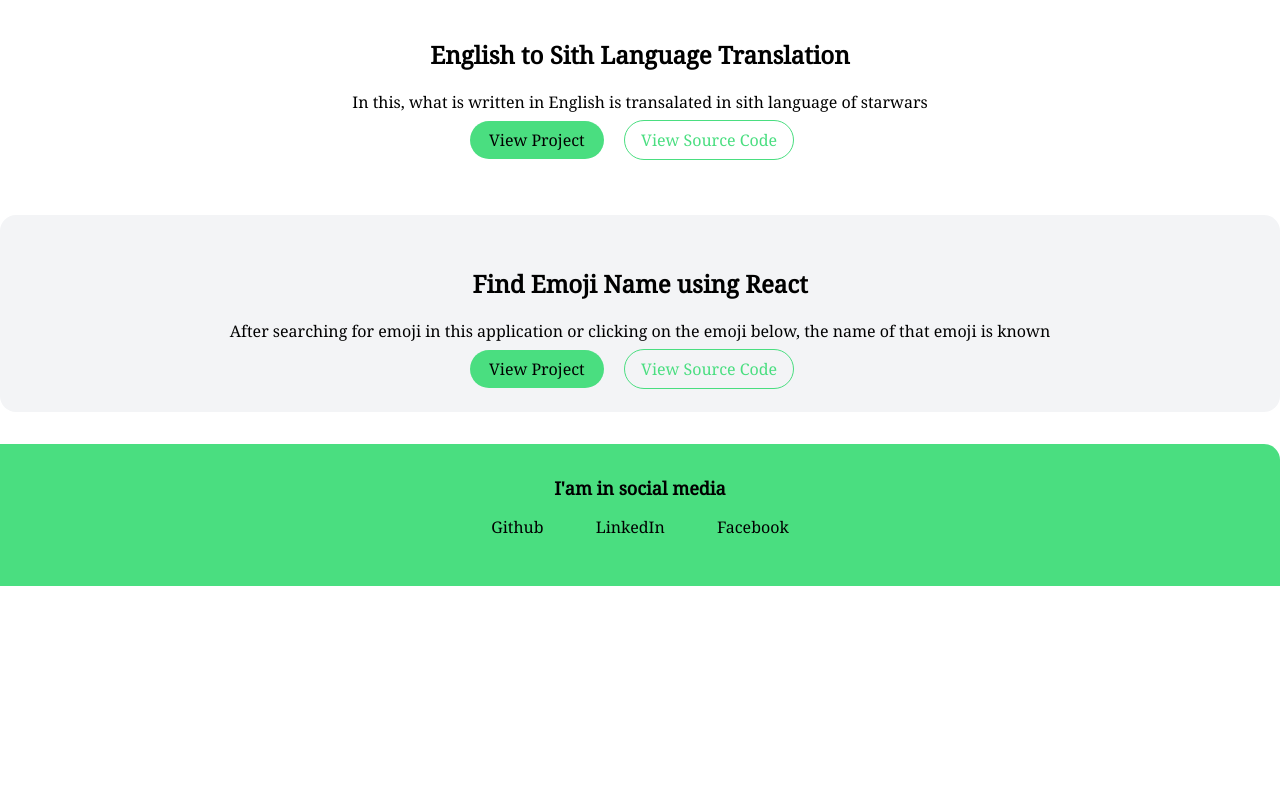
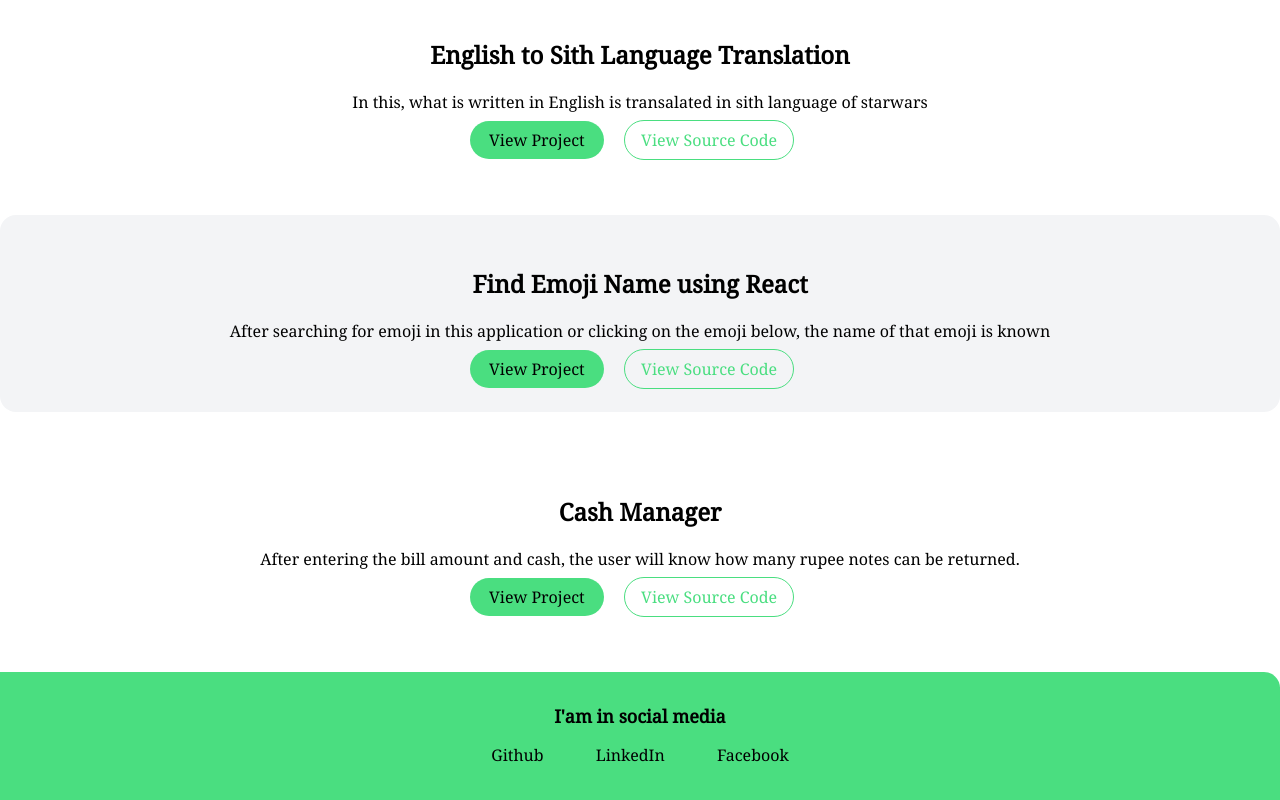
Before and after one commit to KaleChaitanya/chaitanyakale-portfolio, a plain HTML site: page projects.html in a window 1280 px wide. Shown: the part 584-1384 px from the top of the page. Before the commit the page ends 1170 px from the top, so only its background shows below. Drawn offline with Linux system fonts and the light colour scheme.

Commit message:
add cash register project

```diff
--- a/projects.html
+++ b/projects.html
@@ -71,16 +71,23 @@
           After searching for emoji in this application or clicking on the emoji
           below, the name of that emoji is known
         </p>
-        <a
-          class="link link-primary"
-          href="https://rjfkk3.csb.app/"
+        <a class="link link-primary" href="https://rjfkk3.csb.app/"
           >View Project</a
         >
-        <a
-          class="link link-secondary"
-          href="#"
-          >View Source Code</a
+        <a class="link link-secondary" href="#">View Source Code</a>
+      </div>
+    </section>
+    <section class="section">
+      <div class="container container-center">
+        <h1>Cash Manager</h1>
+        <p>
+          After entering the bill amount and cash, the user will know how many
+          rupee notes can be returned.
+        </p>
+        <a class="link link-primary" href="https://changecount.netlify.app/"
+          >View Project</a
         >
+        <a class="link link-secondary" href="https://github.com/KaleChaitanya/cashRegister">View Source Code</a>
       </div>
     </section>
     <!-- footer start here -->
```
